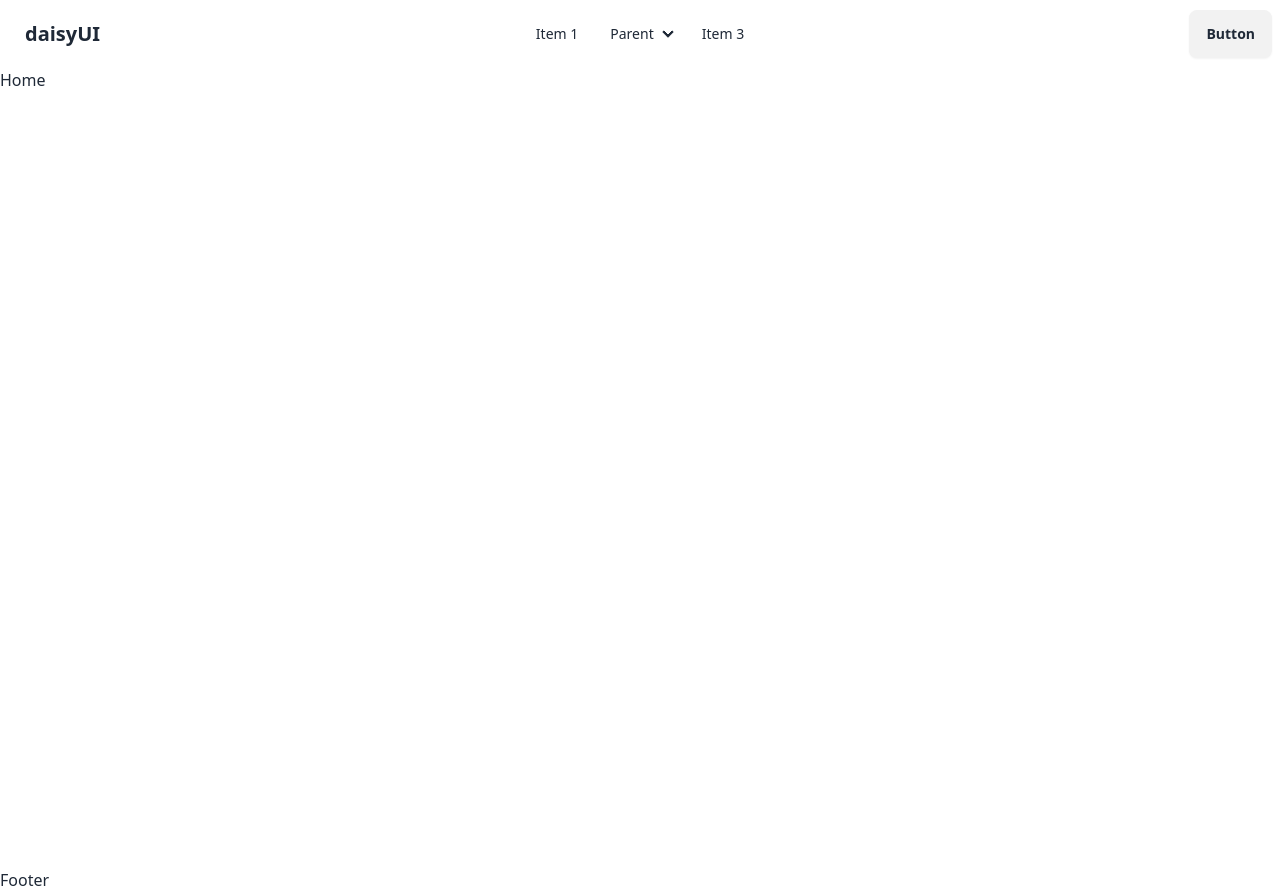
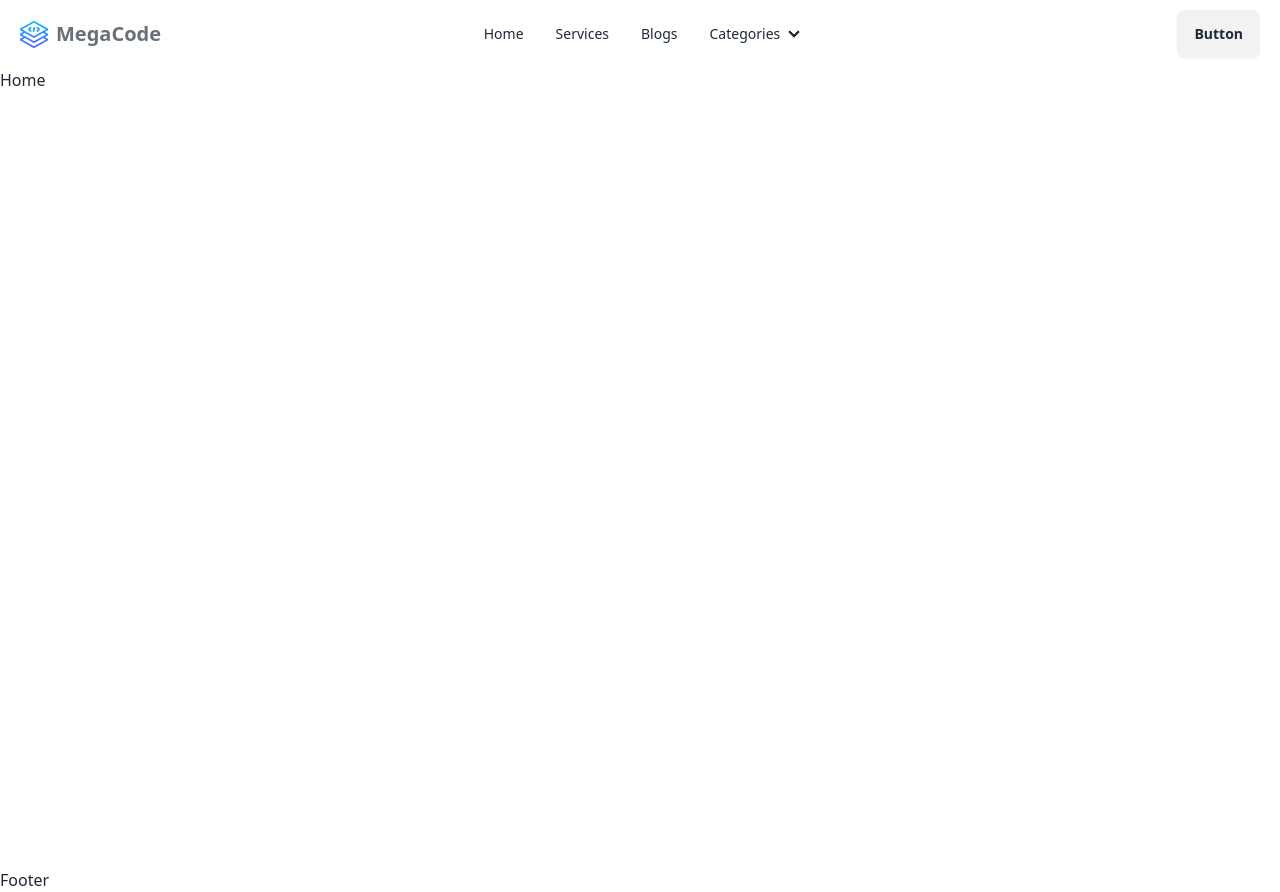
Before and after one commit to MHRatul/mega-agency-website, a React (Vite) app: page / in a window 1280 px wide. Built offline with nearby package versions, Linux system fonts and the light colour scheme.

Commit message:
Daisy UI Navbar- edited,re-designed

```diff
--- a/src/components/Navbar.jsx
+++ b/src/components/Navbar.jsx
@@ -1,8 +1,9 @@
-import React from 'react'
+import React from "react";
+import { Link } from "react-router";
 
 const Navbar = () => {
     return (
-    <div><div className="navbar bg-base-100">
+        <div className="navbar max-w-screen-2xl container mx-auto bg-white px-5">
             <div className="navbar-start">
                 <div className="dropdown">
                     <div tabIndex={0} role="button" className="btn btn-ghost lg:hidden">
@@ -11,51 +12,82 @@ const Navbar = () => {
                             className="h-5 w-5"
                             fill="none"
                             viewBox="0 0 24 24"
-            stroke="currentColor">
+                            stroke="currentColor"
+                        >
                             <path
                                 strokeLinecap="round"
                                 strokeLinejoin="round"
                                 strokeWidth="2"
-              d="M4 6h16M4 12h8m-8 6h16" />
+                                d="M4 6h16M4 12h8m-8 6h16"
+                            />
                         </svg>
                     </div>
                     <ul
                         tabIndex={0}
-          className="menu menu-sm dropdown-content bg-base-100 rounded-box z-[1] mt-3 w-52 p-2 shadow">
-          <li><a>Item 1</a></li>
+                        className="menu menu-sm dropdown-content bg-base-100 rounded-box z-[1] mt-3 w-52 p-2 shadow"
+                    >
+                        <li>
+                            <a>Item 1</a>
+                        </li>
                         <li>
                             <a>Parent</a>
                             <ul className="p-2">
-              <li><a>Submenu 1</a></li>
-              <li><a>Submenu 2</a></li>
+                                <li>
+                                    <a>Submenu 1</a>
+                                </li>
+                                <li>
+                                    <a>Submenu 2</a>
+                                </li>
                             </ul>
                         </li>
-          <li><a>Item 3</a></li>
+                        <li>
+                            <a>Item 3</a>
+                        </li>
                     </ul>
                 </div>
-      <a className="btn btn-ghost text-xl">daisyUI</a>
+                <Link to="/" className="text-xl font-bold flex item-center">
+                    <img src="/logo.png" alt="" />
+                    <span className="ml-2 text-[#697077] hidden sm:block">MegaCode</span>
+                </Link>
             </div>
             <div className="navbar-center hidden lg:flex">
                 <ul className="menu menu-horizontal px-1">
-        <li><a>Item 1</a></li>
+                    <li>
+                        <Link to="/">Home</Link>
+                    </li>
+                    <li>
+                        <Link to="/services">Services</Link>
+                    </li>
+                    <li>
+                        <Link to="/blogs">Blogs</Link>
+                    </li>
                     <li>
                         <details>
-            <summary>Parent</summary>
+                            <summary>Categories</summary>
                             <ul className="p-2">
-              <li><a>Submenu 1</a></li>
-              <li><a>Submenu 2</a></li>
+                                <li>
+                                    <Link>Web Design</Link>
+                                </li>
+                                <li>
+                                    <Link>App Development</Link>
+                                </li>
+                                <li>
+                                    <Link>UI/UX Design</Link>
+                                </li>
+                                <li>
+                                    <Link>Digital Marketing</Link>
+                                </li>
                             </ul>
                         </details>
                     </li>
-        <li><a>Item 3</a></li>
+
                 </ul>
             </div>
             <div className="navbar-end">
                 <a className="btn">Button</a>
             </div>
         </div>
-  </div>
-  )
-}
+    );
+};
 
-export default Navbar
+export default Navbar;
```
Lines whose indentation alone changed are shown as unchanged.
